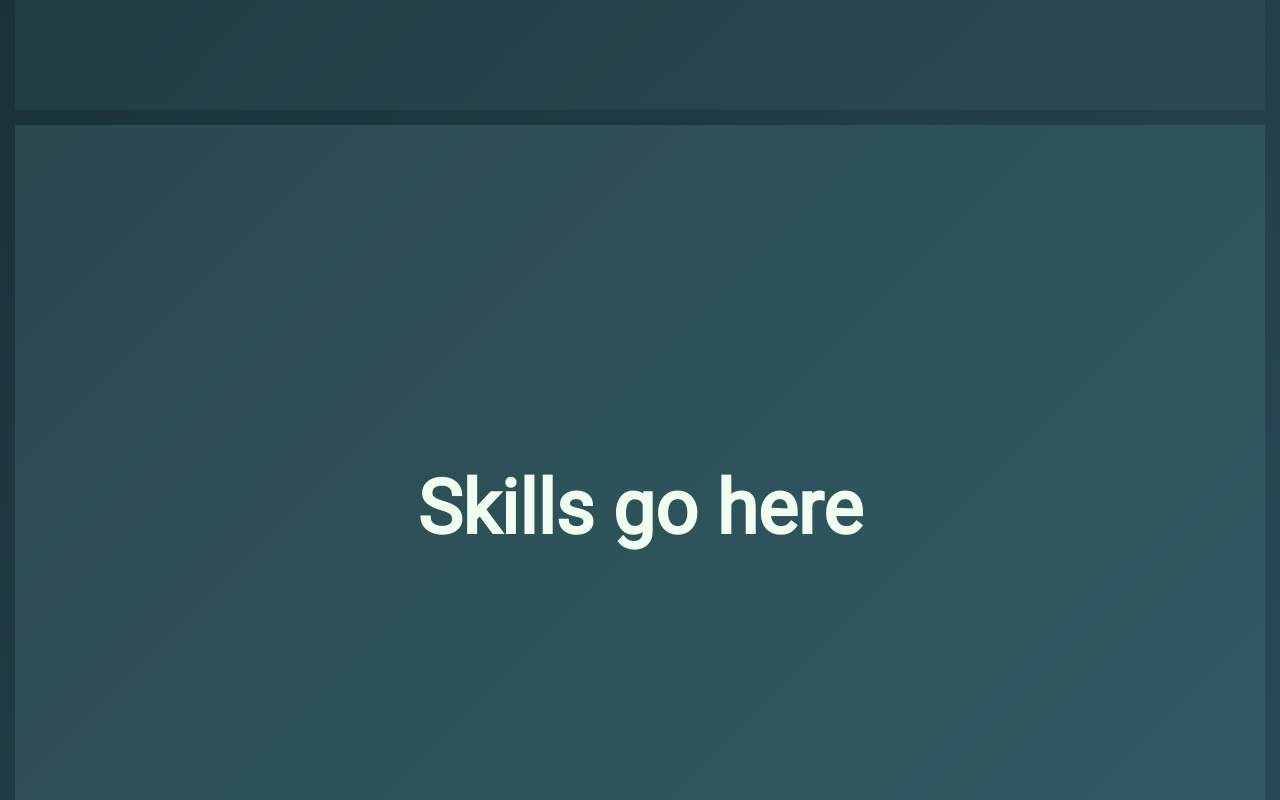
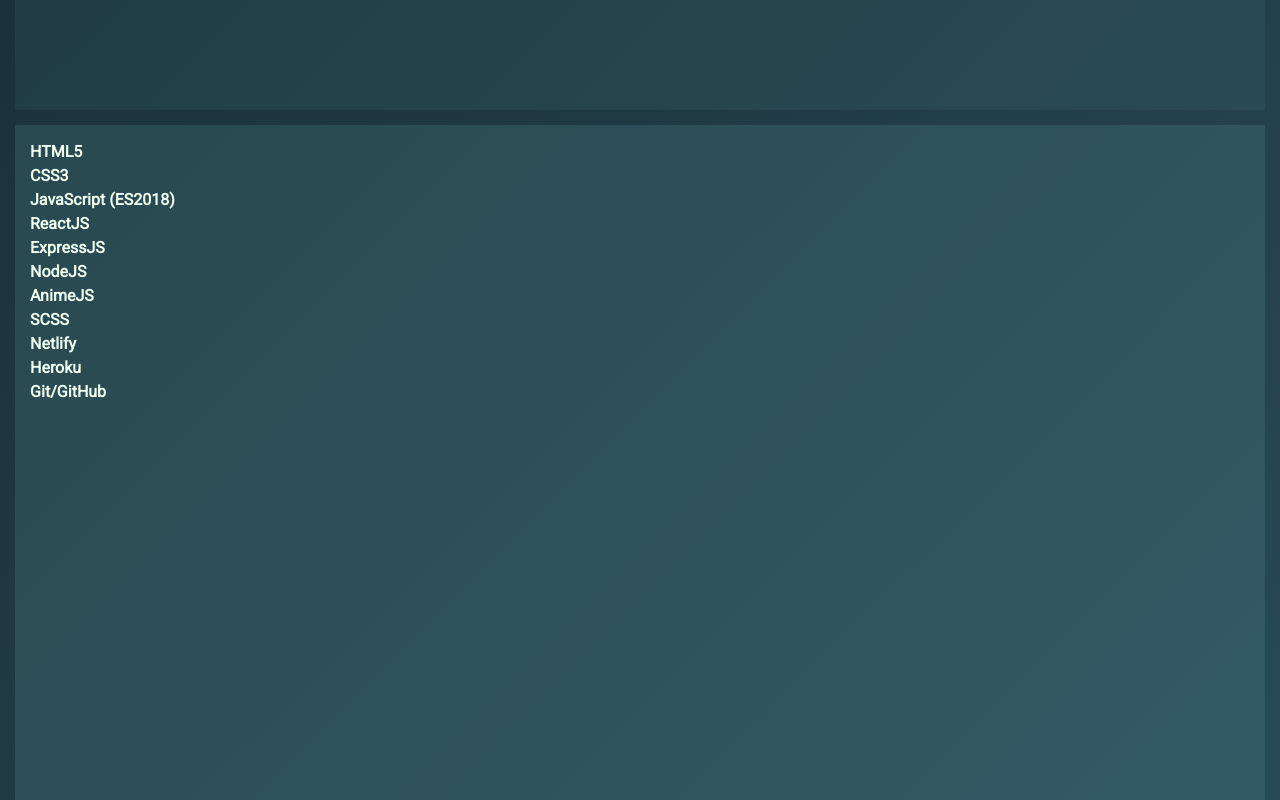
Before and after one commit to krushilnaik/krushilnaik.github.io, a React (Create React App) app: page / in a window 1280 px wide. Shown: the part 1460-2260 px from the top of the page. Built offline with nearby package versions, Linux system fonts and the light colour scheme.

Commit message:
Add some of my skills

```diff
--- a/src/components/SkillSet.jsx
+++ b/src/components/SkillSet.jsx
@@ -7,7 +7,21 @@ function SkillSet() {
 		<section id='skill-set'>
 			{/* I'll list all the languages I know here */}
 			{/* Basically my resume but more stylish */}
-			Skills go here
+
+			{/* This is the 'languages' */}
+			<div>HTML5</div>
+			<div>CSS3</div>
+			<div>JavaScript (ES2018)</div>
+			<div>ReactJS</div>
+			<div>ExpressJS</div>
+			<div>NodeJS</div>
+			<div>AnimeJS</div>
+			<div>SCSS</div>
+
+			{/* The programs */}
+			<div>Netlify</div>
+			<div>Heroku</div>
+			<div>Git/GitHub</div>
 		</section>
 	);
 }
--- a/src/components/scss/SkillSet.scss
+++ b/src/components/scss/SkillSet.scss
@@ -1,12 +1,8 @@
 #skill-set {
 	background-color: rgba($color: cadetblue, $alpha: 0.2);
 
-	display: grid;
-	align-items: center;
-	justify-content: center;
-
 	// remove these once the rest of the component is filled out
 	color: honeydew;
-	font-size: 75px;
+	// font-size: 75px;
 	font-weight: bold;
 }
```
